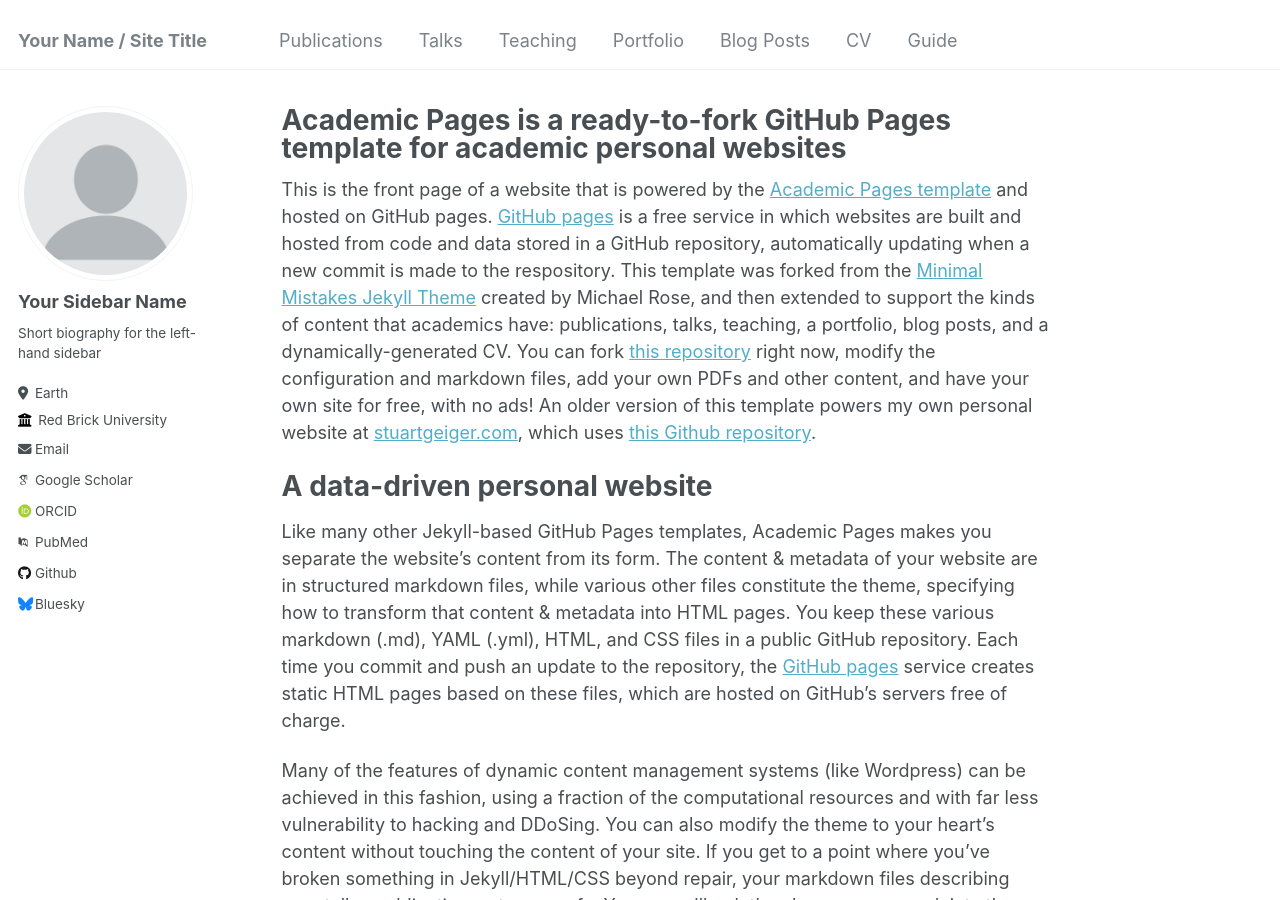
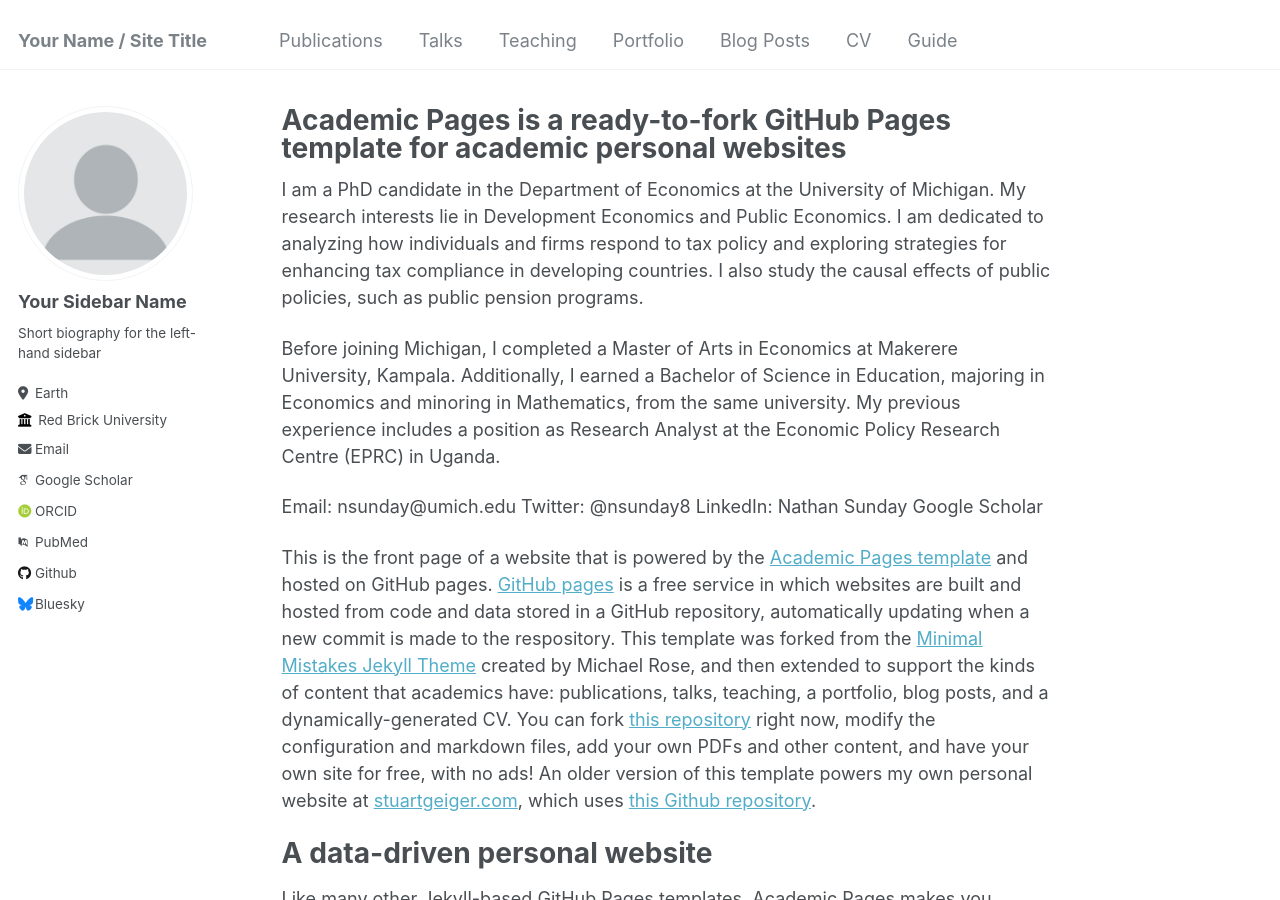
Before and after one commit to LizzyChikapa/nathan, a Jekyll site: the page built from _pages/about.md, in a window 1280 px wide and 900 px high. Built offline with Jekyll 4.4.1, drawn with Linux system fonts in a browser that asks for light colours; some web fonts are replaced.

Commit message:
Update about.md

```diff
--- a/_pages/about.md
+++ b/_pages/about.md
@@ -6,6 +6,30 @@ redirect_from:
   - /about/
   - /about.html
 ---
+I am a PhD candidate in the Department of Economics at the University of Michigan. My research interests lie in Development Economics and Public Economics. I am dedicated to analyzing how individuals and firms respond to tax policy and exploring strategies for enhancing tax compliance in developing countries. I also study the causal effects of public policies, such as public pension programs.
+
+Before joining Michigan, I completed a Master of Arts in Economics at Makerere University, Kampala. Additionally, I earned a Bachelor of Science in Education, majoring in Economics and minoring in Mathematics, from the same university. My previous experience includes a position as Research Analyst at the Economic Policy Research Centre (EPRC) in Uganda.
+
+Email: nsunday@umich.edu
+Twitter: @nsunday8
+LinkedIn: Nathan Sunday
+Google Scholar
+
+
+
+
+
+
+
+
+
+
+
+
+
+
+
+
 
 This is the front page of a website that is powered by the [Academic Pages template](https://github.com/academicpages/academicpages.github.io) and hosted on GitHub pages. [GitHub pages](https://pages.github.com) is a free service in which websites are built and hosted from code and data stored in a GitHub repository, automatically updating when a new commit is made to the respository. This template was forked from the [Minimal Mistakes Jekyll Theme](https://mmistakes.github.io/minimal-mistakes/) created by Michael Rose, and then extended to support the kinds of content that academics have: publications, talks, teaching, a portfolio, blog posts, and a dynamically-generated CV. You can fork [this repository](https://github.com/academicpages/academicpages.github.io) right now, modify the configuration and markdown files, add your own PDFs and other content, and have your own site for free, with no ads! An older version of this template powers my own personal website at [stuartgeiger.com](http://stuartgeiger.com), which uses [this Github repository](https://github.com/staeiou/staeiou.github.io).
 
```
